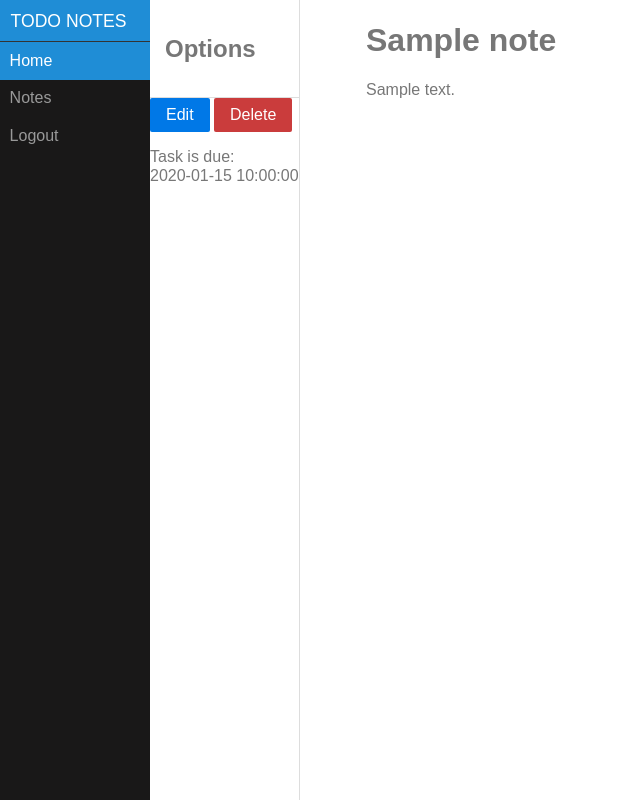
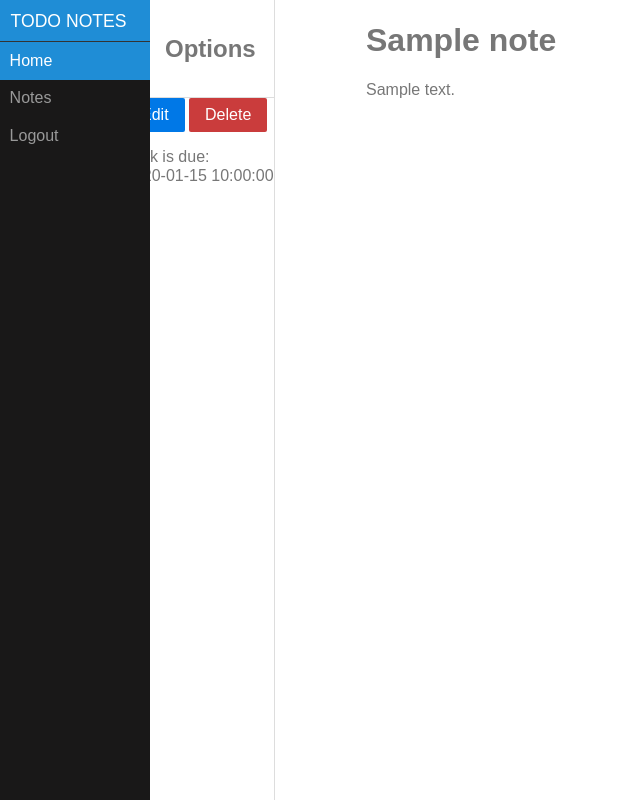
Before and after one commit to Mozzo1000/todo_notes, a Flask app: page /notes/1 in a window 1280 px wide. Shown: the whole page, without its empty margins (0-640 px from the left). Run offline with Flask 2, Linux system fonts and the light colour scheme; a user stored in the database is signed in; tables that the repository leaves empty hold one stand-in row (values such as "Sample post"); some libraries are stand-ins or nearby versions.

Commit message:
Adjust task list position

```diff
--- a/app/static/style.css
+++ b/app/static/style.css
@@ -71,6 +71,7 @@ form {
     height: 85%;
     position: relative;
     overflow-y: scroll;
+    margin-left: -25px;
 }
 
 div.main-view {
```
